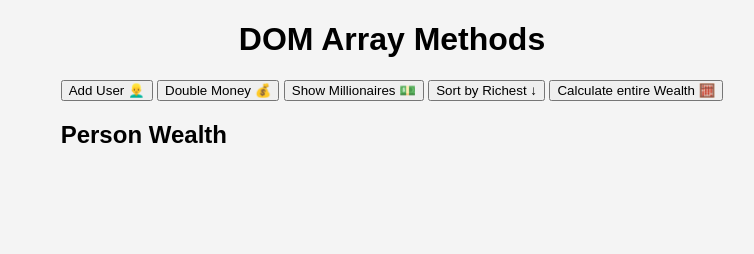
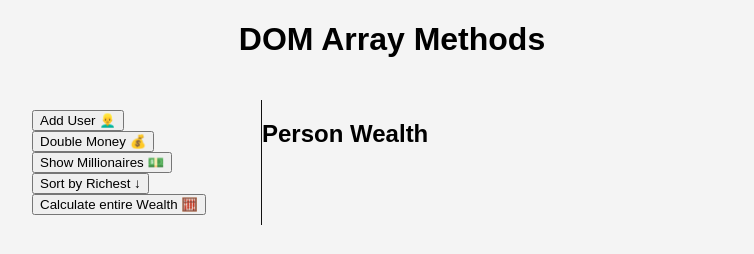
Before and after one commit to deamon-cool/dom-array-methods, a plain HTML site: page index.html in a window 1280 px wide. Shown: the whole page, without its empty margins (248-1002 px from the left). Drawn offline with Linux system fonts and the light colour scheme.

Commit message:
Style for container and aside

```diff
--- a/style.css
+++ b/style.css
@@ -11,3 +11,17 @@ body {
     min-height: 100vh;
     margin: 0;
 }
+
+.container {
+    display: flex;
+    padding: 20px;
+    margin: 0 auto;
+    max-width: 100%;
+    width: 800px;
+}
+
+aside {
+    padding: 10px 20px;
+    width: 250px;
+    border-right: 1px solid #111;
+}
```
